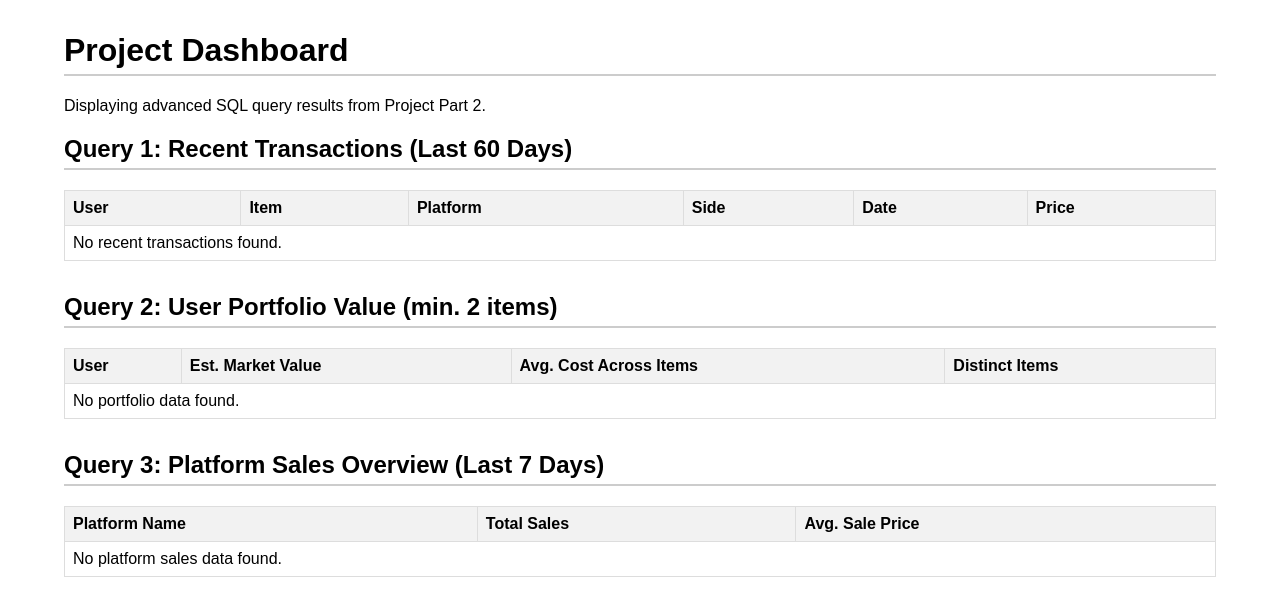
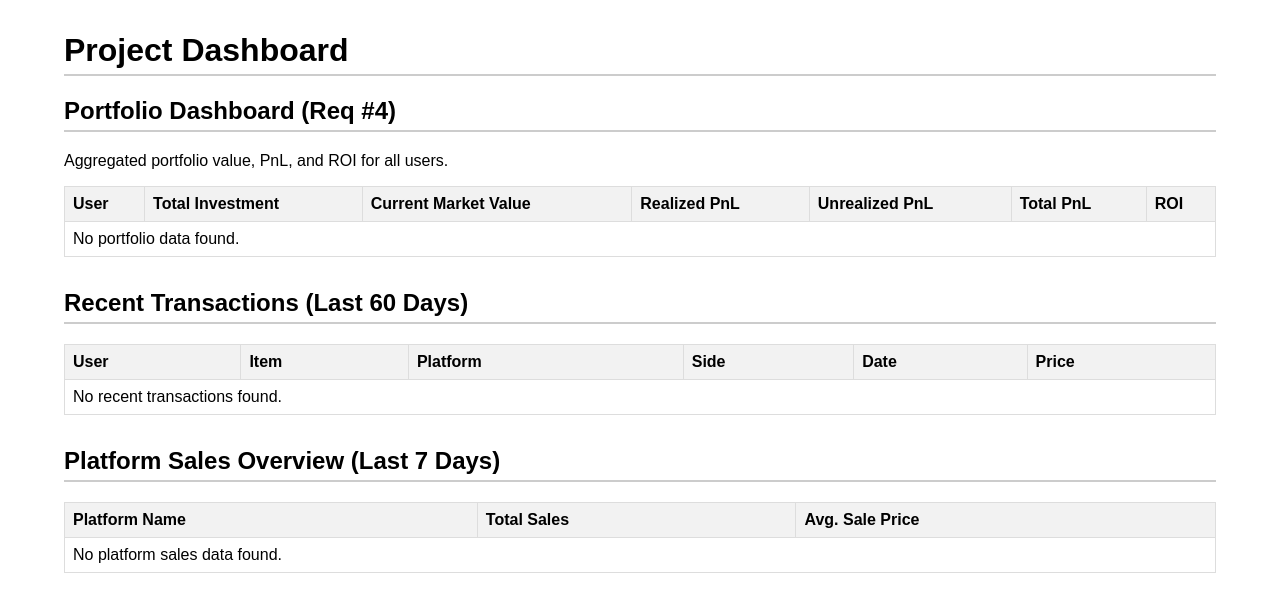
Before and after one commit to Zhijing-W/CSGO2_TransactionData_Platform, a Flask app: page /dashboard in a window 1280 px wide. Shown: the part 48-664 px from the top of the page. Run offline with Flask 3, Linux system fonts and the light colour scheme.

Commit message:
Update dashboard.html

```diff
--- a/templates/dashboard.html
+++ b/templates/dashboard.html
@@ -4,9 +4,59 @@
 
 {% block content %}
     <h1>Project Dashboard</h1>
-    <p>Displaying advanced SQL query results from Project Part 2.</p>
 
-    <h2>Query 1: Recent Transactions (Last 60 Days)</h2>
+    <h2>Portfolio Dashboard (Req #4)</h2>
+    <p>Aggregated portfolio value, PnL, and ROI for all users.</p>
+    <table>
+        <thead>
+            <tr>
+                <th>User</th>
+                <th>Total Investment</th>
+                <th>Current Market Value</th>
+                <th>Realized PnL</th>
+                <th>Unrealized PnL</th>
+                <th>Total PnL</th>
+                <th>ROI</th>
+            </tr>
+        </thead>
+        <tbody>
+            {% for row in portfolios %}
+            <tr>
+                <td>{{ row.display_name }}</td>
+                <td>{{ "%.2f"|format(row.total_investment) }}</td>
+                <td>{{ "%.2f"|format(row.total_market_value) }}</td>
+
+                {% if row.total_realized_pnl > 0 %}
+                    <td style="color: green;">+{{ "%.2f"|format(row.total_realized_pnl) }}</td>
+                {% else %}
+                    <td style="color: red;">{{ "%.2f"|format(row.total_realized_pnl) }}</td>
+                {% endif %}
+
+                {% if row.total_unrealized_pnl > 0 %}
+                    <td style="color: green;">+{{ "%.2f"|format(row.total_unrealized_pnl) }}</td>
+                {% else %}
+                    <td style="color: red;">{{ "%.2f"|format(row.total_unrealized_pnl) }}</td>
+                {% endif %}
+
+                {% if row.total_pnl > 0 %}
+                    <td style="color: green; font-weight: bold;">+{{ "%.2f"|format(row.total_pnl) }}</td>
+                {% else %}
+                    <td style="color: red; font-weight: bold;">{{ "%.2f"|format(row.total_pnl) }}</td>
+                {% endif %}
+
+                {% if row.roi_percent > 0 %}
+                    <td style="color: green; font-weight: bold;">{{ "%.2f"|format(row.roi_percent) }}%</td>
+                {% else %}
+                    <td style="color: red; font-weight: bold;">{{ "%.2f"|format(row.roi_percent) }}%</td>
+                {% endif %}
+            </tr>
+            {% else %}
+            <tr><td colspan="7">No portfolio data found.</td></tr>
+            {% endfor %}
+        </tbody>
+    </table>
+
+    <h2>Recent Transactions (Last 60 Days)</h2>
     <table>
         <thead>
             <tr>
@@ -34,31 +84,7 @@
         </tbody>
     </table>
 
-    <h2>Query 2: User Portfolio Value (min. 2 items)</h2>
-    <table>
-        <thead>
-            <tr>
-                <th>User</th>
-                <th>Est. Market Value</th>
-                <th>Avg. Cost Across Items</th>
-                <th>Distinct Items</th>
-            </tr>
-        </thead>
-        <tbody>
-            {% for row in portfolios %}
-            <tr>
-                <td>{{ row.display_name }}</td>
-                <td>{{ "%.2f"|format(row.est_market_value) }}</td>
-                <td>{{ "%.2f"|format(row.avg_cost_across_items) }}</td>
-                <td>{{ row.distinct_items }}</td>
-            </tr>
-            {% else %}
-            <tr><td colspan="4">No portfolio data found.</td></tr>
-            {% endfor %}
-        </tbody>
-    </table>
-
-    <h2>Query 3: Platform Sales Overview (Last 7 Days)</h2>
+    <h2>Platform Sales Overview (Last 7 Days)</h2>
     <table>
         <thead>
             <tr>
```
